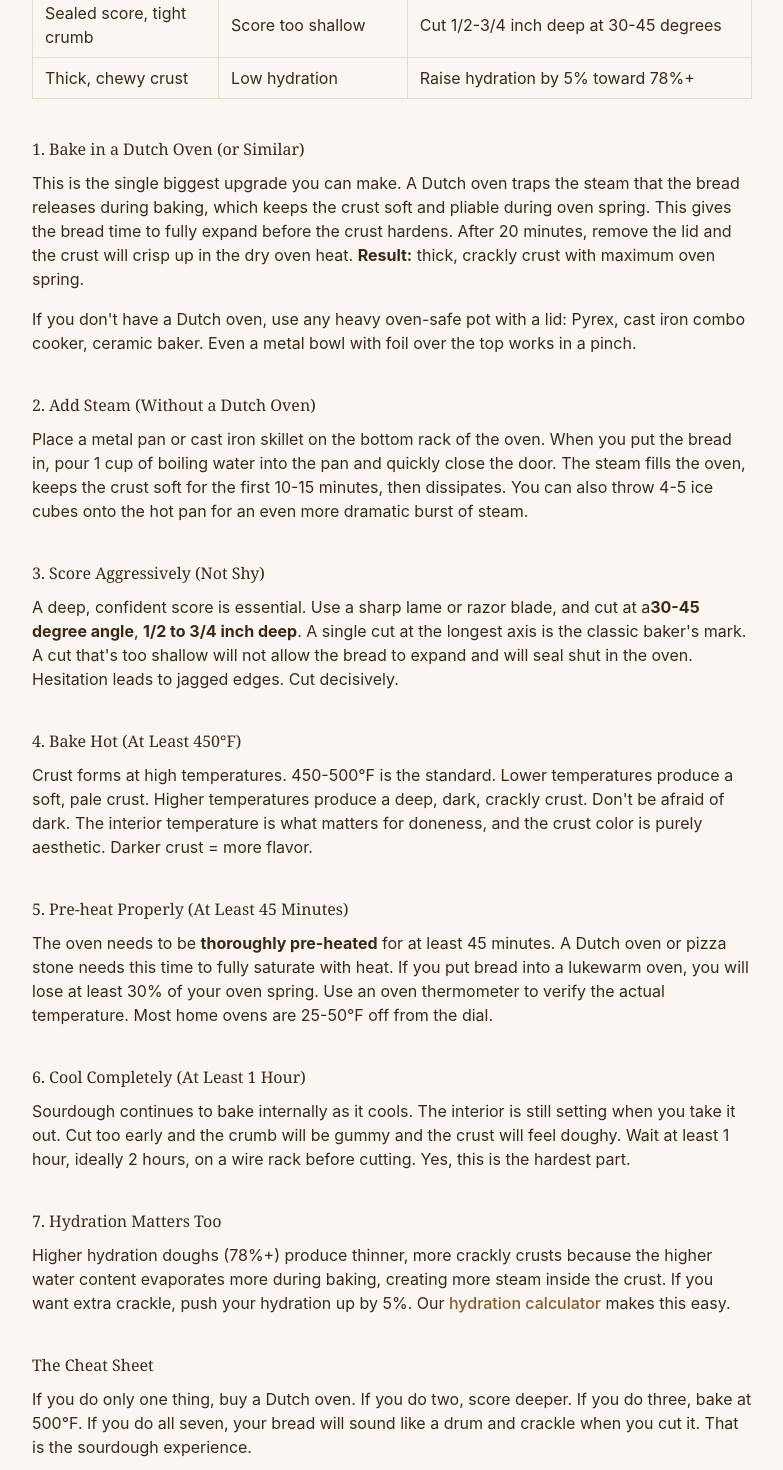
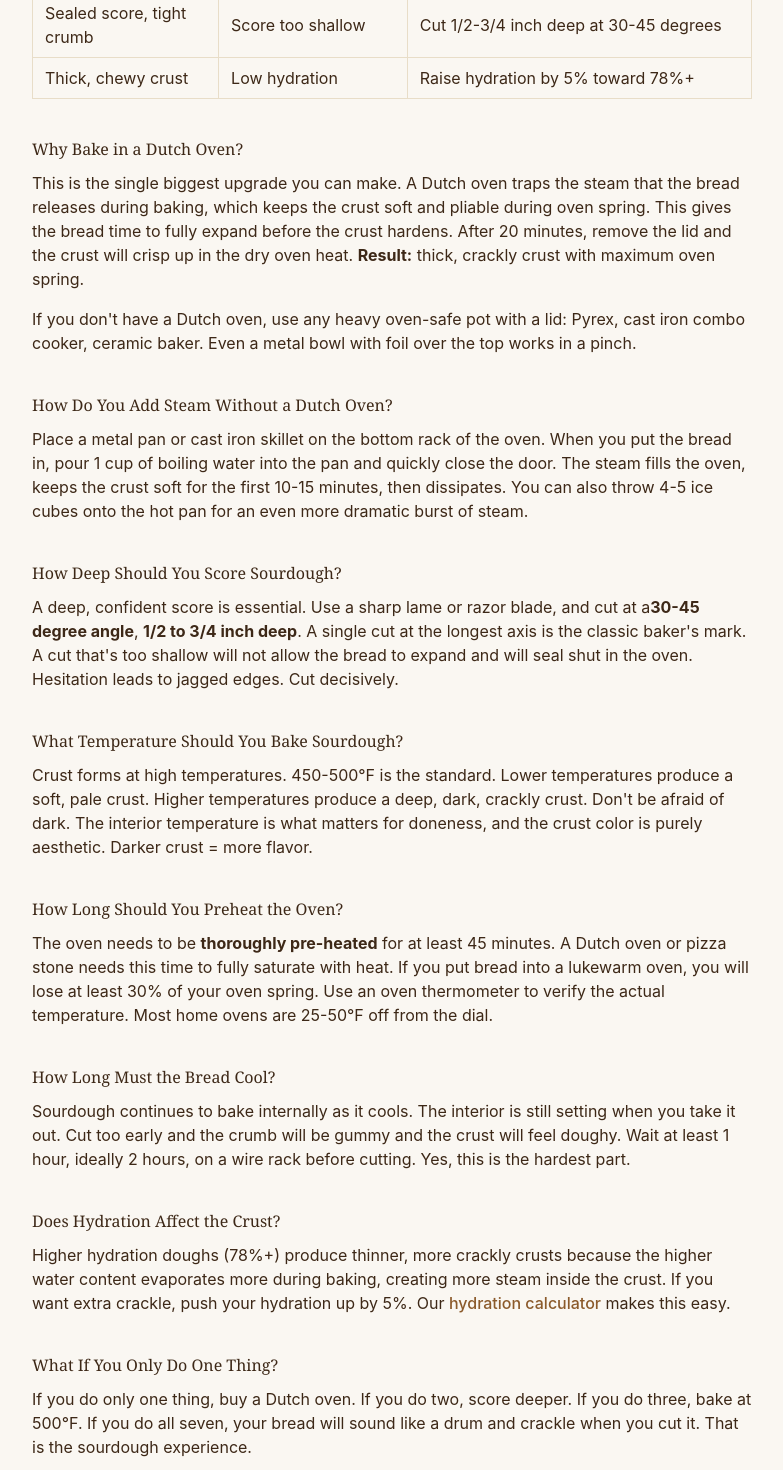
Before and after one commit to TZ005/sourdough-calculator, a Next.js app: page /blog/crispy-crust in a window 1280 px wide. Shown: the part 1560-3030 px from the top of the page, without its empty margins (248-1031 px from the left). Built offline with nearby package versions, Linux system fonts and the light colour scheme.

Commit message:
seo: reframe crust article headings as questions

```diff
--- a/app/blog/crispy-crust/page.tsx
+++ b/app/blog/crispy-crust/page.tsx
@@ -128,7 +128,7 @@ export default function CrispyCrust() {
         <li>Push hydration higher for extra crackle.</li>
       </ol>
 
-      <h2 className="mt-10 mb-3">Crust Problems Quick Fix</h2>
+      <h2 className="mt-10 mb-3">Why Is My Sourdough Crust Soft or Doughy?</h2>
       <div className="overflow-x-auto my-6">
         <table className="w-full text-left border-collapse border border-[#E8DDC8]">
           <thead>
@@ -163,7 +163,7 @@ export default function CrispyCrust() {
         </table>
       </div>
 
-      <h2 className="mt-10 mb-3">1. Bake in a Dutch Oven (or Similar)</h2>
+      <h2 className="mt-10 mb-3">Why Bake in a Dutch Oven?</h2>
       <p className="mb-4">
         This is the single biggest upgrade you can make. A Dutch oven traps the steam that the
         bread releases during baking, which keeps the crust soft and pliable during oven spring.
@@ -176,7 +176,7 @@ export default function CrispyCrust() {
         combo cooker, ceramic baker. Even a metal bowl with foil over the top works in a pinch.
       </p>
 
-      <h2 className="mt-10 mb-3">2. Add Steam (Without a Dutch Oven)</h2>
+      <h2 className="mt-10 mb-3">How Do You Add Steam Without a Dutch Oven?</h2>
       <p className="mb-4">
         Place a metal pan or cast iron skillet on the bottom rack of the oven. When you put the
         bread in, pour 1 cup of boiling water into the pan and quickly close the door. The
@@ -184,7 +184,7 @@ export default function CrispyCrust() {
         You can also throw 4-5 ice cubes onto the hot pan for an even more dramatic burst of steam.
       </p>
 
-      <h2 className="mt-10 mb-3">3. Score Aggressively (Not Shy)</h2>
+      <h2 className="mt-10 mb-3">How Deep Should You Score Sourdough?</h2>
       <p className="mb-4">
         A deep, confident score is essential. Use a sharp lame or razor blade, and cut at a
         <strong>30-45 degree angle</strong>, <strong>1/2 to 3/4 inch deep</strong>. A single cut at the
@@ -193,7 +193,7 @@ export default function CrispyCrust() {
         decisively.
       </p>
 
-      <h2 className="mt-10 mb-3">4. Bake Hot (At Least 450°F)</h2>
+      <h2 className="mt-10 mb-3">What Temperature Should You Bake Sourdough?</h2>
       <p className="mb-4">
         Crust forms at high temperatures. 450-500°F is the standard. Lower temperatures produce a
         soft, pale crust. Higher temperatures produce a deep, dark, crackly crust. Don't be afraid
@@ -201,7 +201,7 @@ export default function CrispyCrust() {
         purely aesthetic. Darker crust = more flavor.
       </p>
 
-      <h2 className="mt-10 mb-3">5. Pre-heat Properly (At Least 45 Minutes)</h2>
+      <h2 className="mt-10 mb-3">How Long Should You Preheat the Oven?</h2>
       <p className="mb-4">
         The oven needs to be <strong>thoroughly pre-heated</strong> for at least 45 minutes. A Dutch
         oven or pizza stone needs this time to fully saturate with heat. If you put bread into a
@@ -209,7 +209,7 @@ export default function CrispyCrust() {
         verify the actual temperature. Most home ovens are 25-50°F off from the dial.
       </p>
 
-      <h2 className="mt-10 mb-3">6. Cool Completely (At Least 1 Hour)</h2>
+      <h2 className="mt-10 mb-3">How Long Must the Bread Cool?</h2>
       <p className="mb-4">
         Sourdough continues to bake internally as it cools. The interior is still setting when
         you take it out. Cut too early and the crumb will be gummy and the crust will feel doughy.
@@ -217,7 +217,7 @@ export default function CrispyCrust() {
         hardest part.
       </p>
 
-      <h2 className="mt-10 mb-3">7. Hydration Matters Too</h2>
+      <h2 className="mt-10 mb-3">Does Hydration Affect the Crust?</h2>
       <p className="mb-4">
         Higher hydration doughs (78%+) produce thinner, more crackly crusts because the higher
         water content evaporates more during baking, creating more steam inside the crust. If
@@ -225,7 +225,7 @@ export default function CrispyCrust() {
         makes this easy.
       </p>
 
-      <h2 className="mt-10 mb-3">The Cheat Sheet</h2>
+      <h2 className="mt-10 mb-3">What If You Only Do One Thing?</h2>
       <p className="mb-4">
         If you do only one thing, buy a Dutch oven. If you do two, score deeper. If you do
         three, bake at 500°F. If you do all seven, your bread will sound like a drum and crackle
```
